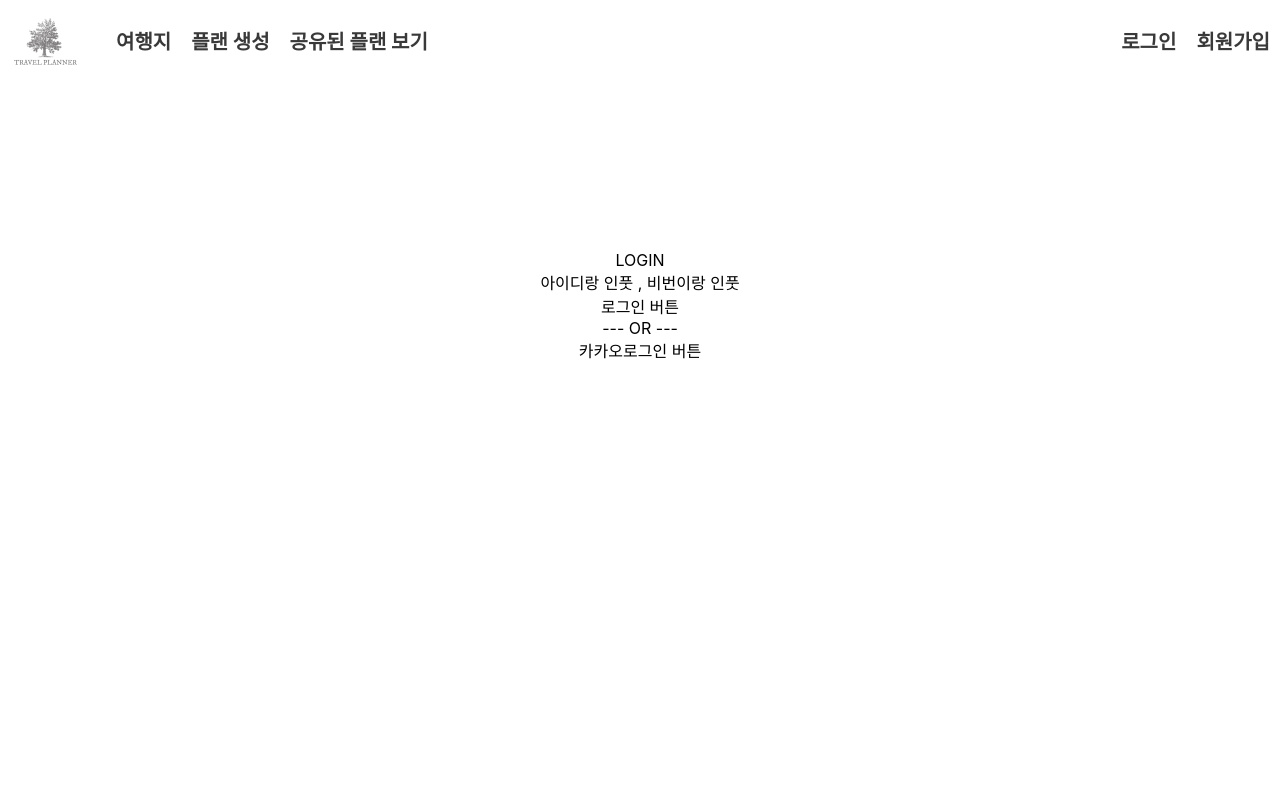
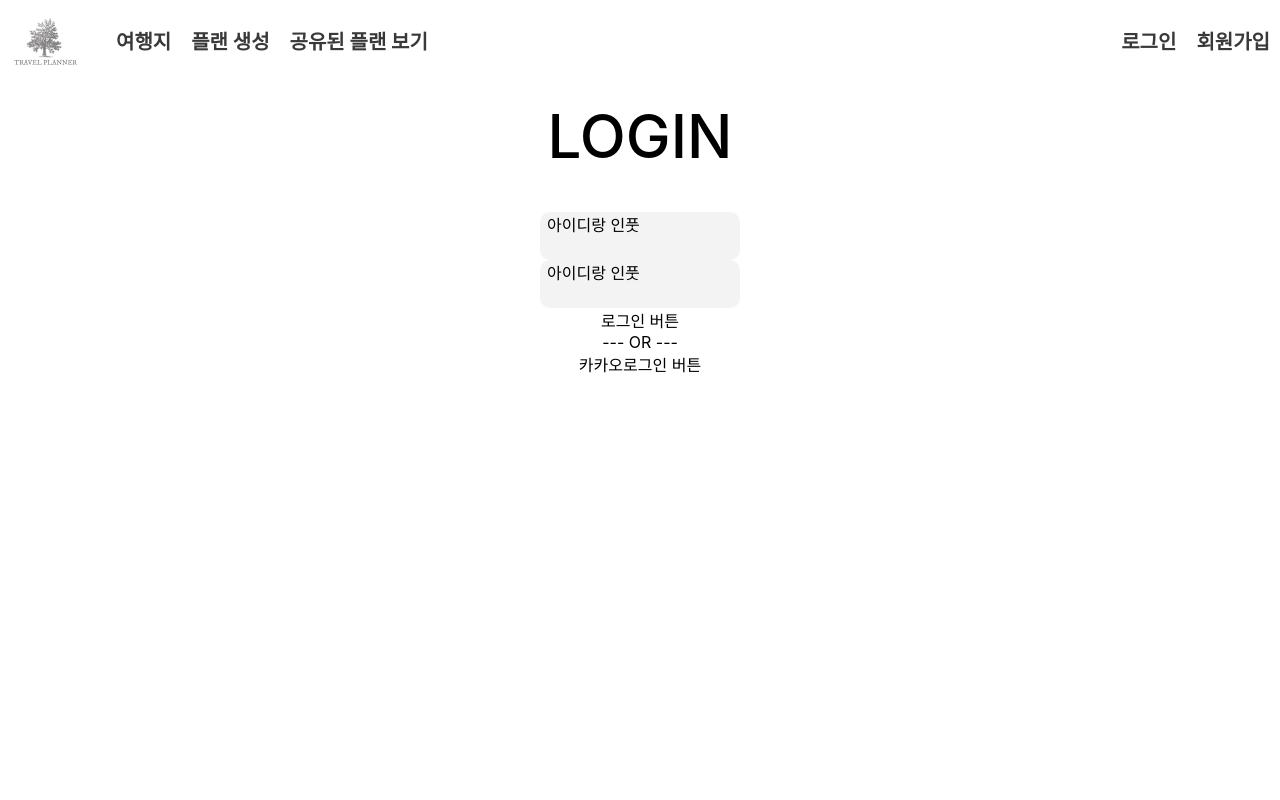
Before and after one commit to ten-3dev/travel-planner, a React (Create React App) app: page /login in a window 1280 px wide. Shown: the top 800 px of the page. Built offline with nearby package versions, Linux system fonts and the light colour scheme.

Commit message:
login and signup pages

```diff
--- a/src/Pages/loginPage/index.js
+++ b/src/Pages/loginPage/index.js
@@ -5,8 +5,9 @@ const LoginPage = () => {
     return(
         <Styles.Wrapper>
             <Styles.ContentBox>
-            <div>LOGIN</div>
-            <div>아이디랑 인풋 , 비번이랑 인풋</div>
+            <Styles.LoginText>LOGIN</Styles.LoginText>
+            <Styles.InputBox>아이디랑 인풋</Styles.InputBox>
+            <Styles.InputBox>아이디랑 인풋</Styles.InputBox>
             <div>로그인 버튼</div>
             <div>--- OR ---</div>
             <div>카카오로그인 버튼</div>
--- a/src/Pages/loginPage/style.js
+++ b/src/Pages/loginPage/style.js
@@ -12,8 +12,27 @@ export const ContentBox = styled.div`
     top: 50%;
     left: 50%;
     margin-left: -500px;
-    margin-top: -150px;
+    margin-top: -300px;
     display: flex;
     flex-direction: column;
     align-items: center;
 `
+
+export const LoginText = styled.text`
+    font-size: 60px;
+    font-weight: 500;
+    color: black;
+    margin-bottom: 40px;
+    position: relative;
+`
+
+export const InputBox = styled.div`
+    width: 200px;
+    height: 48px;
+    background-color: white;
+    border-radius: 10px;
+    box-sizing: border-box;
+    padding: 0 0 0 7px;
+    display: flex;
+    background-color: #F3F3F3;
+`
--- a/src/Pages/signPage/index.js
+++ b/src/Pages/signPage/index.js
@@ -5,7 +5,7 @@ const SignPage = () => {
     return(
         <Styles.Wrapper>
             <Styles.ContentBox>
-            <div>SIGN UP</div>
+            <Styles.SignText>SIGN UP</Styles.SignText>
             <div>아이디
                 비번
                 비번확인
--- a/src/Pages/signPage/style.js
+++ b/src/Pages/signPage/style.js
@@ -12,8 +12,16 @@ export const ContentBox = styled.div`
     top: 50%;
     left: 50%;
     margin-left: -500px;
-    margin-top: -150px;
+    margin-top: -300px;
     display: flex;
     flex-direction: column;
     align-items: center;
 `
+
+export const SignText = styled.text`
+    font-size: 60px;
+    font-weight: 500;
+    color: black;
+    margin-bottom: 40px;
+    position: relative;
+`
```
